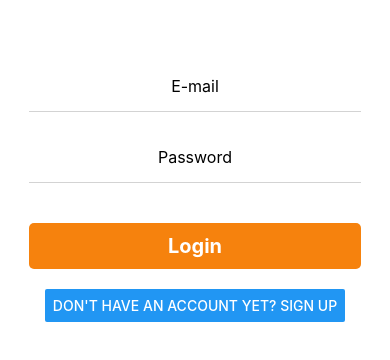
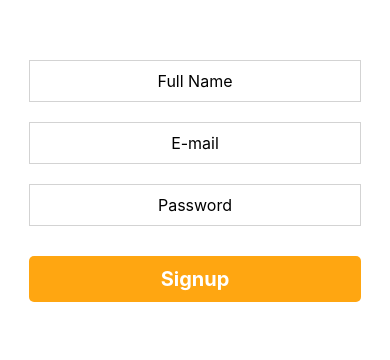
Before and after one commit to alkunde/firebase-authentication, a React Native app: screen / in a window 390 px wide. Shown: the part 236-596 px from the top of the page. Built offline with nearby package versions, Linux system fonts and the light colour scheme.

Commit message:
Signup screen

```diff
--- a/App.js
+++ b/App.js
@@ -1,8 +1,8 @@
 import React, { Component } from 'react'
-import Login from './screens/Login'
+import Signup from './screens/Signup'
 
 export default class App extends Component {
   render() {
-    return <Login />
+    return <Signup />
   }
 }
--- a/screens/Login.js
+++ b/screens/Login.js
@@ -47,14 +47,14 @@ const styles = StyleSheet.create({
   inputBox: {
     width: '85%',
     margin: 10,
-    padding: 15,
+    padding: 10,
     fontSize: 16,
     borderColor: '#d3d3d3',
     borderBottomWidth: 1,
     textAlign: 'center'
   },
   button: {
-    marginTop: 30,
+    marginTop: 20,
     minHeight: 46,
     marginBottom: 20,
     paddingVertical: 5,
--- a/screens/Signup.js
+++ b/screens/Signup.js
@@ -1,14 +1,81 @@
 import React, { Component } from 'react'
-import { View, Text } from 'react-native'
+import { KeyboardAvoidingView, TextInput, StyleSheet, TouchableOpacity, Text } from 'react-native'
 
 class Signup extends Component {
+  state = {
+    name: '',
+    email: '',
+    password: ''
+  }
+
   render() {
+    const { name, email, password } = this.state;
+
     return (
-      <View>
-        <Text>Signup Screen</Text>
-      </View>
+      <KeyboardAvoidingView behavior='padding' style={styles.container}>
+        <TextInput
+          style={styles.inputBox}
+          value={name}
+          onChangeText={name => this.setState({ name })}
+          placeholder='Full Name'
+          autoCapitalize='words'
+        />
+        <TextInput
+          style={styles.inputBox}
+          value={email}
+          onChangeText={email => this.setState({ email })}
+          placeholder='E-mail'
+          autoCapitalize='none'
+          keyboardType='email-address'
+        />
+        <TextInput
+          style={styles.inputBox}
+          value={password}
+          onChangeText={password => this.setState({ password })}
+          placeholder='Password'
+          autoCapitalize='none'
+          secureTextEntry
+        />
+        <TouchableOpacity style={styles.button}>
+          <Text style={styles.buttonText}>Signup</Text>
+        </TouchableOpacity>
+      </KeyboardAvoidingView>
     )
   }
 }
 
+const styles = StyleSheet.create({
+  container: {
+    flex: 1,
+    backgroundColor: '#fff',
+    alignItems: 'center',
+    justifyContent: 'center'
+  },
+  inputBox: {
+    width: '85%',
+    margin: 10,
+    padding: 10,
+    fontSize: 16,
+    borderColor: '#d3d3d3',
+    borderWidth: 1,
+    textAlign: 'center'
+  },
+  button: {
+    marginTop: 20,
+    marginBottom: 20,
+    minHeight: 46,
+    paddingVertical: 5,
+    alignItems: 'center',
+    justifyContent: 'center',
+    backgroundColor: '#FFA611',
+    borderRadius: 5,
+    width: '85%'
+  },
+  buttonText: {
+    fontSize: 20,
+    fontWeight: 'bold',
+    color: '#fff'
+  }
+})
+
 export default Signup
```
